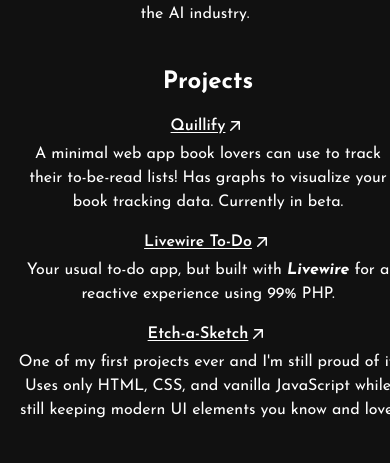
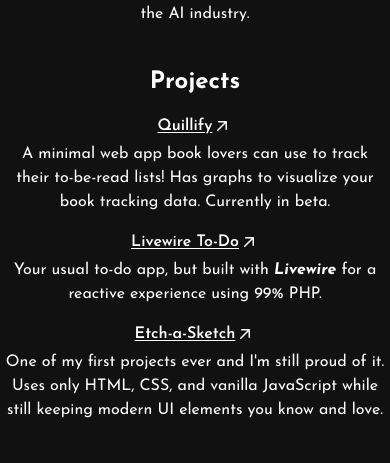
Before and after one commit to aileks/aileks.github.io, a Next.js app: page / in a window 390 px wide. Shown: the part 474-937 px from the top of the page. Built offline with nearby package versions, Linux system fonts and the light colour scheme.

Commit message:
centering on small windows added

```diff
--- a/src/app/globals.css
+++ b/src/app/globals.css
@@ -98,8 +98,19 @@
   }
 }
 
-@media (max-width: 768px) {
+@media screen and (max-width: 768px) {
   body {
     max-height: 90vh;
   }
 }
+
+@media screen and (max-width: 1000px) {
+  * {
+    text-align: center;
+  }
+
+  .about-container,
+  .projects-container {
+    align-self: center;
+  }
+}
--- a/src/app/page.tsx
+++ b/src/app/page.tsx
@@ -44,7 +44,7 @@
         <motion.header
           initial={{ opacity: 0 }}
           animate={headerControls}
-          className="header-container mb-8 md:ml-4"
+          className="header-container mb-8"
         >
           <h1 className="mt-12 flex flex-col text-center text-3xl font-bold sm:text-left md:text-5xl">
             <span className="animate-gradient bg-[linear-gradient(to_right,theme(colors.violet.400),theme(colors.violet.200),theme(colors.violet.400),theme(colors.indigo.400),theme(colors.indigo.200),theme(colors.purple.200),theme(colors.violet.400))] bg-[length:200%_auto] bg-clip-text text-transparent">
```
Also changed, not shown: 1 other file (tests, documents, lock files or other folders).
